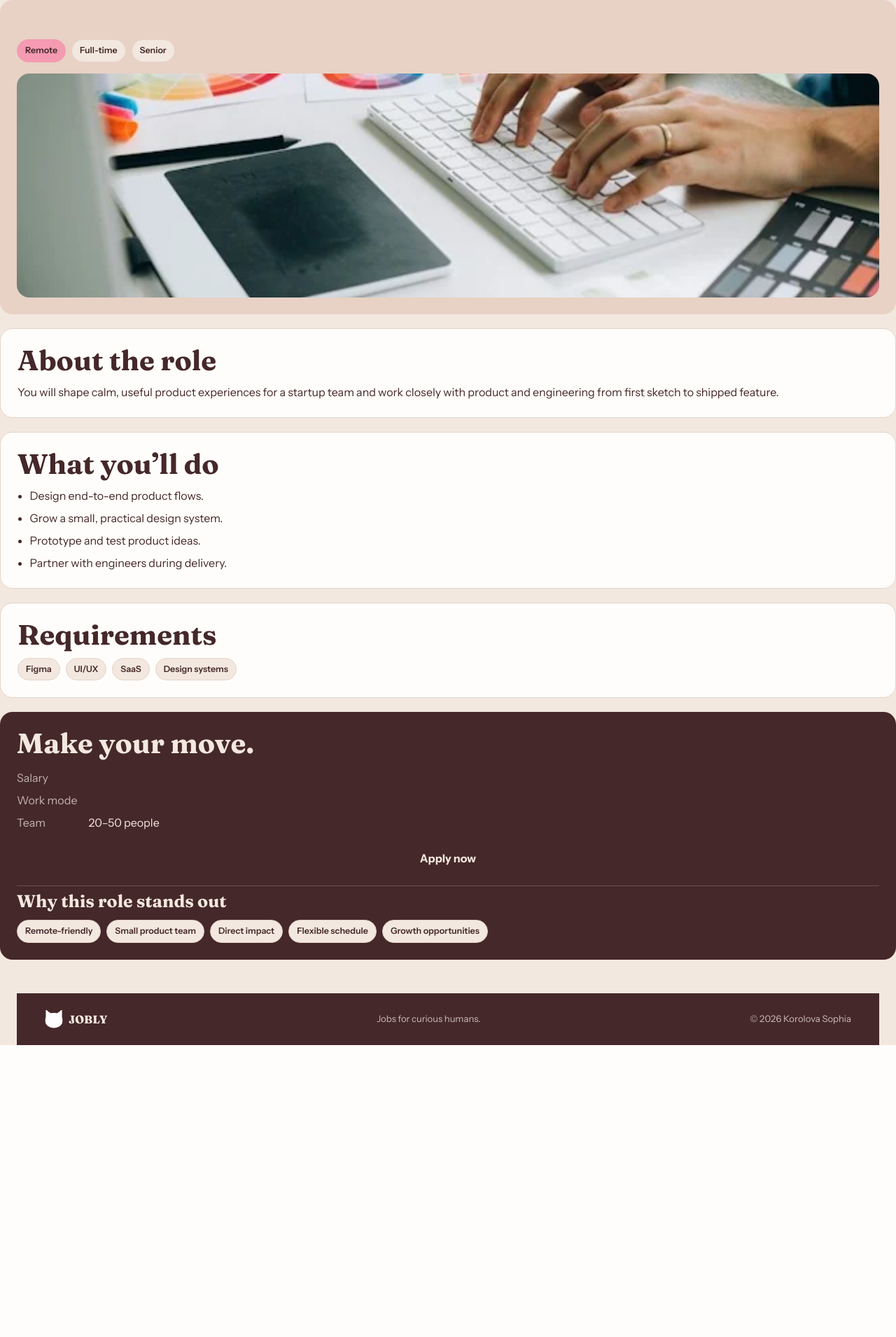
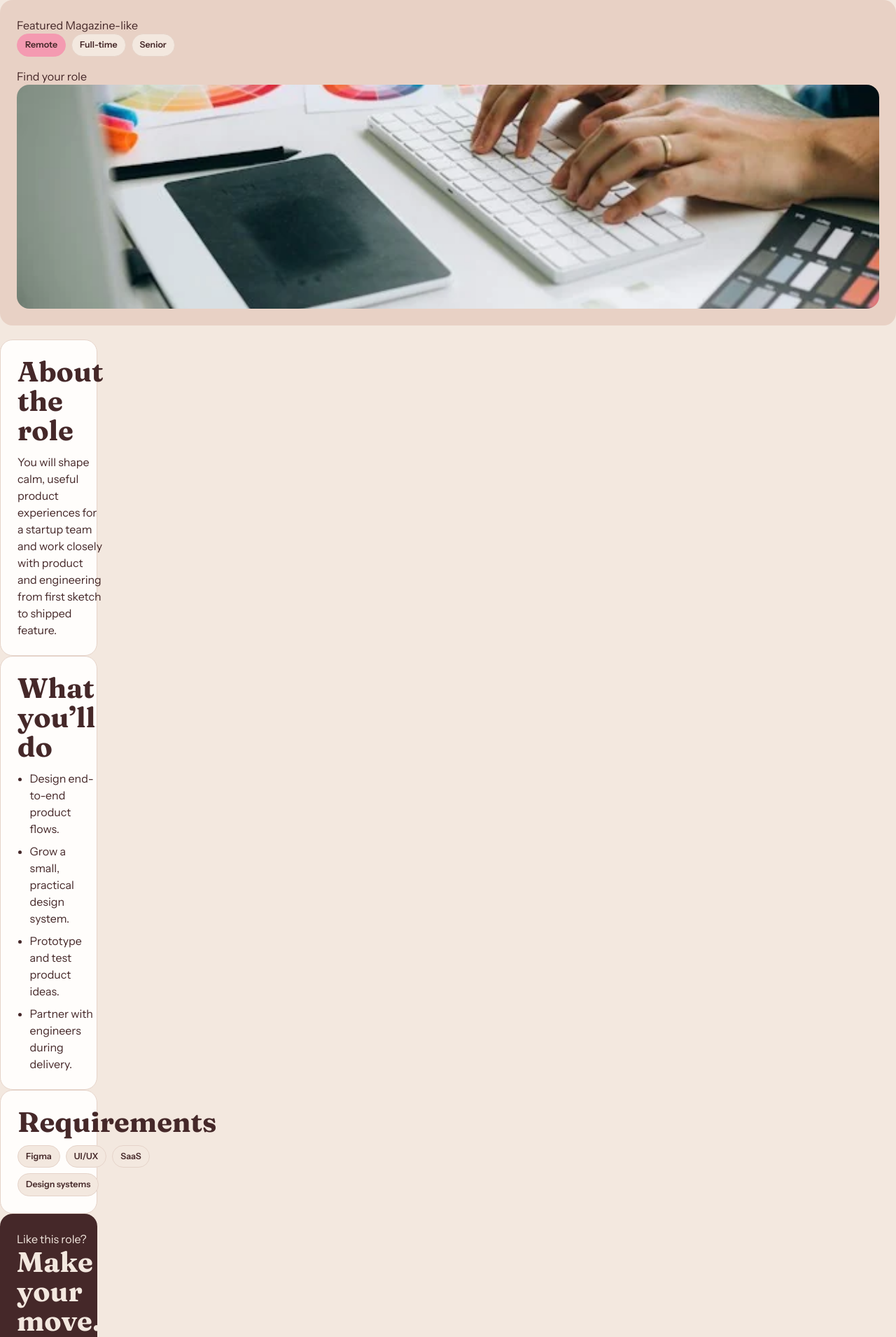
Before and after one commit to sophochi/Web-Technologies-and-Web-Design, a Node project: template src/pages/job-details.ejs in a window 1280 px wide. Shown: the part 84-1994 px from the top of the page at 70% size. Before the commit the page ends 1577 px from the top, so only its background shows below. Run offline with Node 20 templates, Linux system fonts and the light colour scheme; the template is opened without the code that fills it, so the values that code supplies are empty.

Commit message:
Refactor job details page layout and semantics
Refactor job details layout and improve semantic structure.

```diff
--- a/src/pages/job-details.ejs
+++ b/src/pages/job-details.ejs
@@ -2,130 +2,61 @@
     title: 'Senior Product Designer — JOBLY',
     description: 'Senior Product Designer role at NoSanD NoGames.'
 }) %>
-
-<%- include('../partials/header.ejs') %>
+<%- include('../partials/header.ejs', { variant: 'details' }) %>
 
 <main class="job-details-page">
-    <article
-        class="job-details"
-        itemscope
-        itemtype="https://schema.org/JobPosting"
-    >
+    <article class="job-details" itemscope itemtype="https://schema.org/JobPosting">
         <meta itemprop="datePosted" content="2026-11-01">
         <meta itemprop="validThrough" content="2026-12-20T23:59">
         <meta itemprop="employmentType" content="FULL_TIME">
         <meta itemprop="jobLocationType" content="TELECOMMUTE">
 
         <header class="job-details__header">
-            <p
-                class="job-details__company"
-                itemprop="hiringOrganization"
-                itemscope
-                itemtype="https://schema.org/Organization"
-            >
+            <div class="job-details__intro">
+                <div class="job-details__eyebrows">
+                    <p class="job-details__company" itemprop="hiringOrganization" itemscope itemtype="https://schema.org/Organization">
                         <span itemprop="name"><%= selectedJob.company %></span>
                     </p>
-
-            <h1
-                itemprop="title"
-                data-i18n="details.title"
-            >
-                <%= selectedJob.title %>
-            </h1>
-
+                    <span class="job-details__highlight">Featured</span>
+                    <span class="job-details__highlight job-details__highlight--orange">Magazine-like</span>
+                </div>
+                <h1 itemprop="title" data-i18n="details.title"><%= selectedJob.title %></h1>
                 <ul class="job-details__tags">
                     <li>Remote</li>
                     <li>Full-time</li>
                     <li>Senior</li>
                 </ul>
-
+            </div>
+            <div class="job-details__visual">
+                <span class="job-details__sticker" aria-hidden="true">Find your role</span>
                 <picture class="job-details__media">
-                <source
-                    type="image/webp"
-                    srcset="
-                        ./assets/images/details-hero-320.webp 320w,
-                        ./assets/images/details-hero-639.webp 639w
-                    "
-                    sizes="(max-width: 767px) 100vw, 420px"
-                >
-
-                <img
-                    src="./assets/images/details-hero-639.jpg"
-                    srcset="
-                        ./assets/images/details-hero-320.jpg 320w,
-                        ./assets/images/details-hero-639.jpg 639w
-                    "
-                    sizes="(max-width: 767px) 100vw, 420px"
-                    width="639"
-                    height="426"
-                    alt="Designer working with a color palette and interface mockups"
-                    decoding="async"
-                >
+                    <source type="image/webp" srcset="./assets/images/details-hero-320.webp 320w, ./assets/images/details-hero-639.webp 639w" sizes="(max-width: 767px) 100vw, 360px">
+                    <img src="./assets/images/details-hero-639.jpg" srcset="./assets/images/details-hero-320.jpg 320w, ./assets/images/details-hero-639.jpg 639w" sizes="(max-width: 767px) 100vw, 360px" width="639" height="426" alt="Designer working with a color palette and interface mockups" decoding="async">
                 </picture>
+            </div>
         </header>
 
-        <section
-            class="job-details__section"
-            aria-labelledby="about-role-title"
-        >
-            <h2
-                id="about-role-title"
-                data-i18n="details.about.title"
-            >
-                About the role
-            </h2>
-
-            <p
-                itemprop="description"
-                data-i18n="details.about.text"
-            >
-                You will shape calm, useful product experiences for a startup
-                team and work closely with product and engineering from first
-                sketch to shipped feature.
+        <div class="job-details__content">
+            <div class="job-details__sections">
+                <section class="job-details__section" aria-labelledby="about-role-title">
+                    <h2 id="about-role-title" data-i18n="details.about.title">About the role</h2>
+                    <p itemprop="description" data-i18n="details.about.text">
+                        You will shape calm, useful product experiences for a startup team and work closely with product and engineering from first sketch to shipped feature.
                     </p>
                 </section>
 
-        <section
-            class="job-details__section"
-            aria-labelledby="responsibilities-title"
-        >
-            <h2
-                id="responsibilities-title"
-                data-i18n="details.responsibilities.title"
-            >
-                What you’ll do
-            </h2>
-
+                <section class="job-details__section" aria-labelledby="responsibilities-title">
+                    <h2 id="responsibilities-title" data-i18n="details.responsibilities.title">What you’ll do</h2>
                     <ul>
-                <li data-i18n="details.responsibilities.one">
-                    Design end-to-end product flows.
-                </li>
-
-                <li data-i18n="details.responsibilities.two">
-                    Grow a small, practical design system.
-                </li>
-
-                <li data-i18n="details.responsibilities.three">
-                    Prototype and test product ideas.
-                </li>
-
-                <li data-i18n="details.responsibilities.four">
-                    Partner with engineers during delivery.
-                </li>
+                        <li data-i18n="details.responsibilities.one">Design end-to-end product flows.</li>
+                        <li data-i18n="details.responsibilities.two">Grow a small, practical design system.</li>
+                        <li data-i18n="details.responsibilities.three">Prototype and test product ideas.</li>
+                        <li data-i18n="details.responsibilities.four">Partner with engineers during delivery.</li>
                     </ul>
                 </section>
 
-        <section
-            class="job-details__section"
-            aria-labelledby="requirements-title"
-        >
-            <h2
-                id="requirements-title"
-                data-i18n="details.requirements.title"
-            >
-                Requirements
-            </h2>
-
+                <section class="job-details__section" aria-labelledby="requirements-title">
+                    <h2 id="requirements-title" data-i18n="details.requirements.title">Requirements</h2>
                     <ul class="job-details__skills">
                         <li itemprop="skills">Figma</li>
                         <li itemprop="skills">UI/UX</li>
@@ -133,80 +64,24 @@
                         <li itemprop="skills">Design systems</li>
                     </ul>
                 </section>
+            </div>
 
-        <div
-            class="job-details__salary"
-            itemprop="baseSalary"
-            itemscope
-            itemtype="https://schema.org/MonetaryAmount"
-        >
-            <meta itemprop="currency" content="USD">
-
-            <div
-                itemprop="value"
-                itemscope
-                itemtype="https://schema.org/QuantitativeValue"
-            >
-                <meta itemprop="minValue" content="80000">
-                <meta itemprop="maxValue" content="120000">
-                <meta itemprop="unitText" content="YEAR">
+            <aside class="job-cta" aria-labelledby="job-cta-title">
+                <div class="job-cta__panel">
+                    <p class="job-cta__eyebrow">Like this role?</p>
+                    <h2 id="job-cta-title" data-i18n="details.cta.title">Make your move.</h2>
+                    <dl>
+                        <dt data-i18n="details.cta.salary">Salary</dt>
+                        <dd><%= selectedJob.salaryLabel %></dd>
+                        <dt data-i18n="details.cta.workMode">Work mode</dt>
+                        <dd><%= selectedJob.workMode %></dd>
+                        <dt data-i18n="details.cta.team">Team</dt>
+                        <dd>20–50 people</dd>
+                    </dl>
+                    <a href="./apply.html" data-i18n="actions.applyNow">Apply now</a>
                 </div>
-        </div>
-    </article>
-</main>
-
-<aside
-    class="job-cta"
-    aria-labelledby="job-cta-title"
->
-    <h2
-        id="job-cta-title"
-        data-i18n="details.cta.title"
-    >
-        Make your move.
-    </h2>
-
-    <dl>
-        <dt data-i18n="details.cta.salary">
-            Salary
-        </dt>
-        <dd>
-            <%= selectedJob.salaryLabel %>
-        </dd>
-
-        <dt data-i18n="details.cta.workMode">
-            Work mode
-        </dt>
-        <dd>
-            <%= selectedJob.workMode %>
-        </dd>
-
-        <dt data-i18n="details.cta.team">
-            Team
-        </dt>
-        <dd>
-            20–50 people
-        </dd>
-    </dl>
-
-    <a
-        href="./apply.html"
-        data-i18n="actions.applyNow"
-    >
-        Apply now
-    </a>
-
-    <section
-        class="job-cta__reasons"
-        aria-labelledby="reasons-title"
-    >
-        <h3
-            id="reasons-title"
-            data-i18n="details.reasons.title"
-        >
-            Why this role stands out
-        </h3>
-
+                <section class="job-cta__reasons" aria-labelledby="reasons-title">
+                    <h3 id="reasons-title" data-i18n="details.reasons.title">Why this role stands out</h3>
                     <ul>
                         <li>Remote-friendly</li>
                         <li>Small product team</li>
@@ -216,5 +91,16 @@
                     </ul>
                 </section>
             </aside>
+        </div>
+        <div class="job-details__salary" itemprop="baseSalary" itemscope itemtype="https://schema.org/MonetaryAmount">
+            <meta itemprop="currency" content="USD">
+            <div itemprop="value" itemscope itemtype="https://schema.org/QuantitativeValue">
+                <meta itemprop="minValue" content="80000">
+                <meta itemprop="maxValue" content="120000">
+                <meta itemprop="unitText" content="YEAR">
+            </div>
+        </div>
+    </article>
+</main>
 
 <%- include('../partials/footer.ejs') %>
```
Lines whose indentation alone changed are shown as unchanged.
